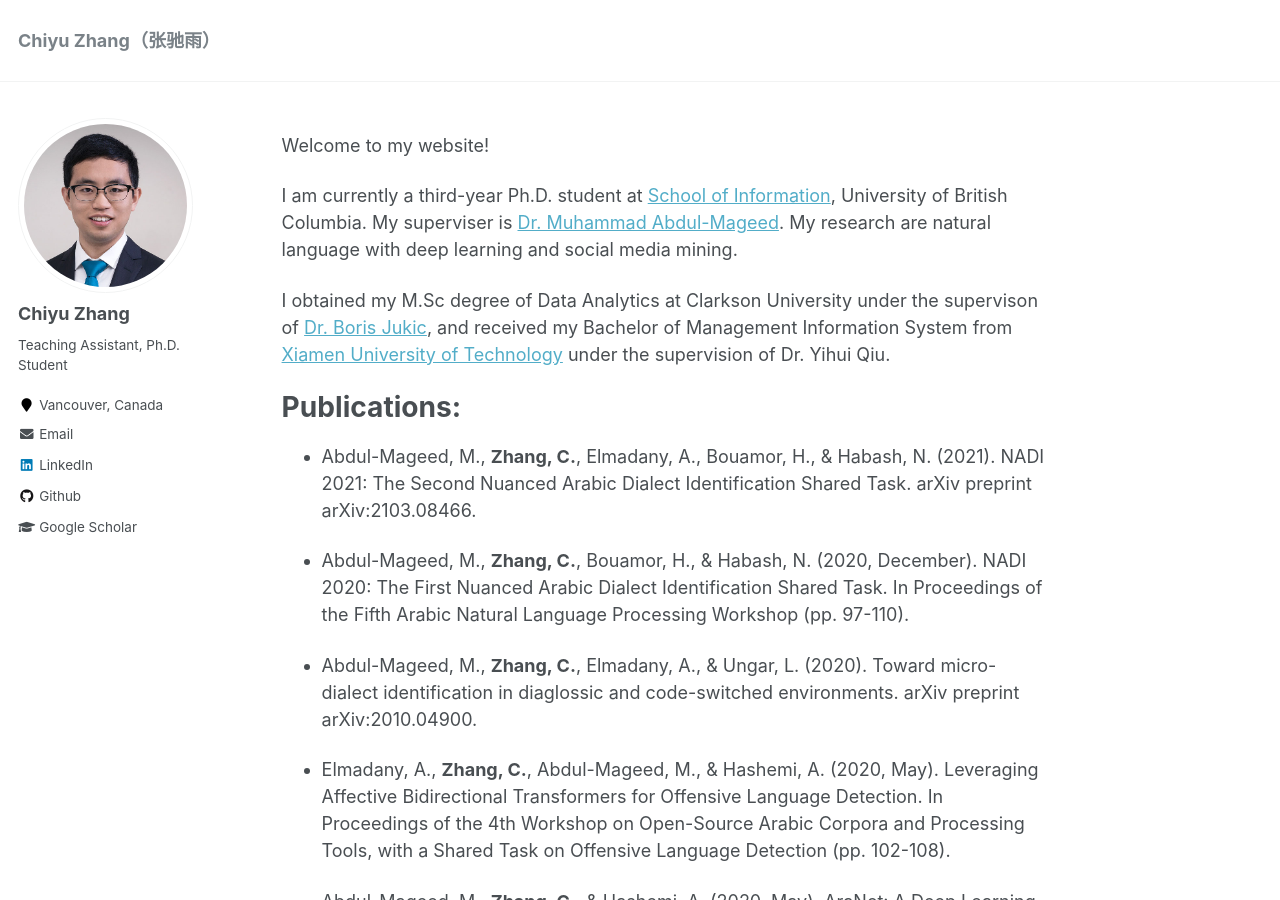
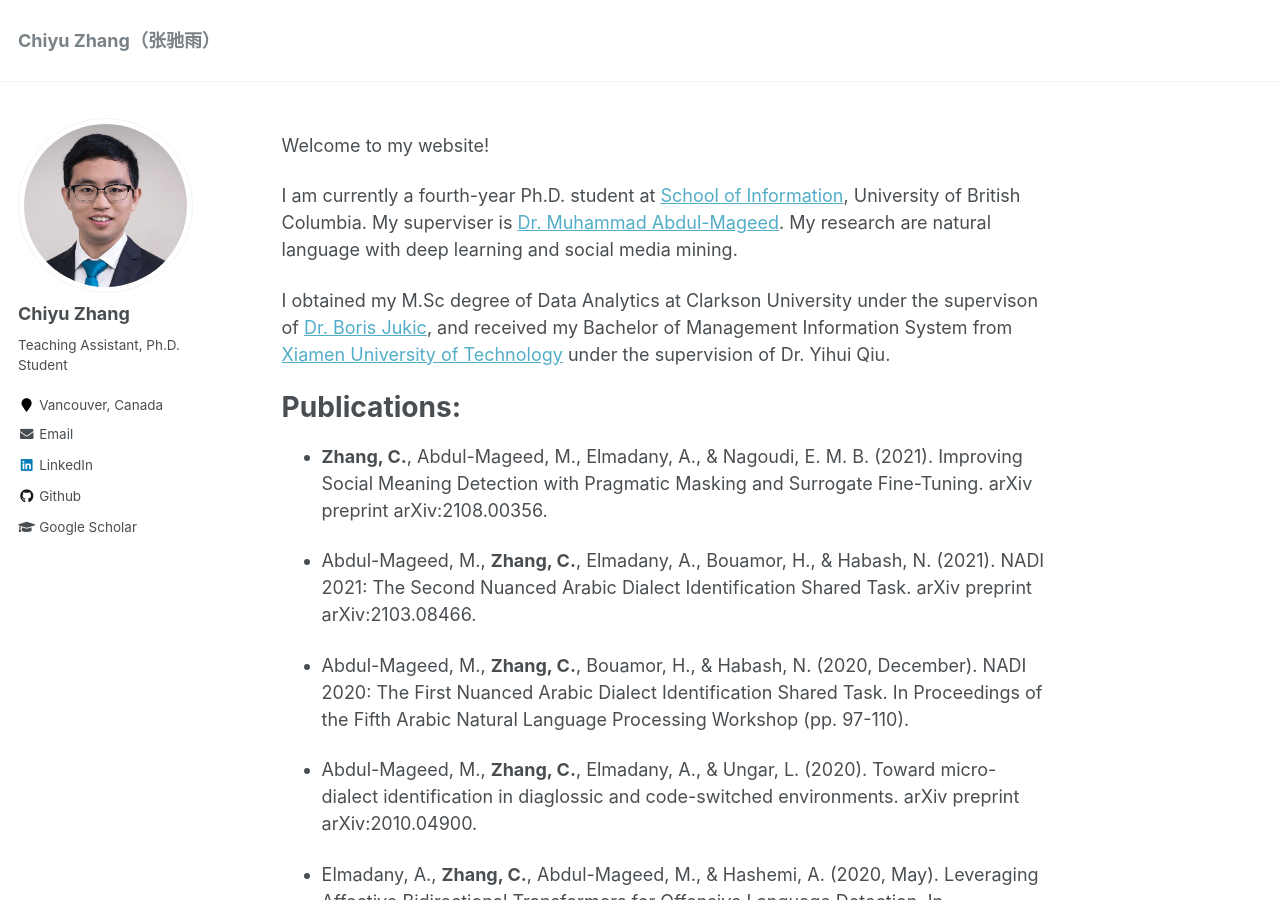
Before and after one commit to chiyuzhang94/chiyuzhang94.github.io, a Jekyll site: the page built from _pages/about.md, in a window 1280 px wide and 900 px high. Built offline with Jekyll 4.4.1, drawn with Linux system fonts in a browser that asks for light colours.

Commit message:
20210920

```diff
--- a/_pages/about.md
+++ b/_pages/about.md
@@ -9,11 +9,13 @@ redirect_from:
 ---
 Welcome to my website!
 
-I am currently a third-year Ph.D. student at [School of Information](https://ischool.ubc.ca/), University of British Columbia. My superviser is [Dr. Muhammad Abdul-Mageed](https://mageed.arts.ubc.ca/). My research are natural language with deep learning and social media mining.
+I am currently a fourth-year Ph.D. student at [School of Information](https://ischool.ubc.ca/), University of British Columbia. My superviser is [Dr. Muhammad Abdul-Mageed](https://mageed.arts.ubc.ca/). My research are natural language with deep learning and social media mining.
 
 I obtained my M.Sc degree of Data Analytics at Clarkson University under the supervison of [Dr. Boris Jukic](https://www.clarkson.edu/people/boris-jukic), and received my Bachelor of Management Information System from [Xiamen University of Technology](http://english.xmut.edu.cn/) under the supervision of Dr. Yihui Qiu.
 
 # Publications:
+* **Zhang, C.**, Abdul-Mageed, M., Elmadany, A., & Nagoudi, E. M. B. (2021). Improving Social Meaning Detection with Pragmatic Masking and Surrogate Fine-Tuning. arXiv preprint arXiv:2108.00356.
+
 * Abdul-Mageed, M., **Zhang, C.**, Elmadany, A., Bouamor, H., & Habash, N. (2021). NADI 2021: The Second Nuanced Arabic Dialect Identification Shared Task. arXiv preprint arXiv:2103.08466.
 
 * Abdul-Mageed, M., **Zhang, C.**, Bouamor, H., & Habash, N. (2020, December). NADI 2020: The First Nuanced Arabic Dialect Identification Shared Task. In Proceedings of the Fifth Arabic Natural Language Processing Workshop (pp. 97-110).
```
